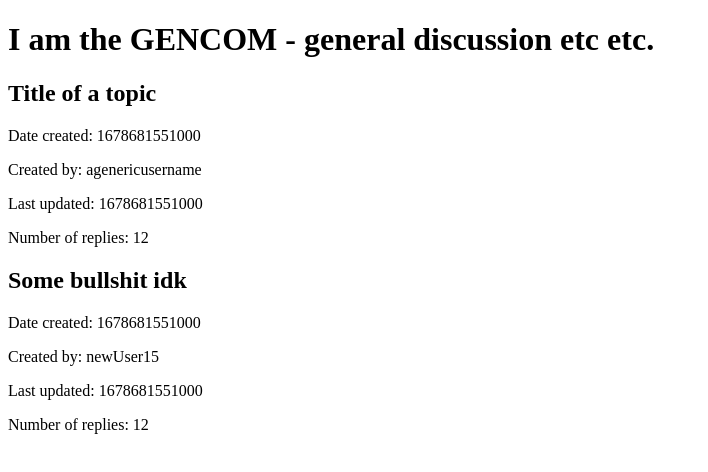
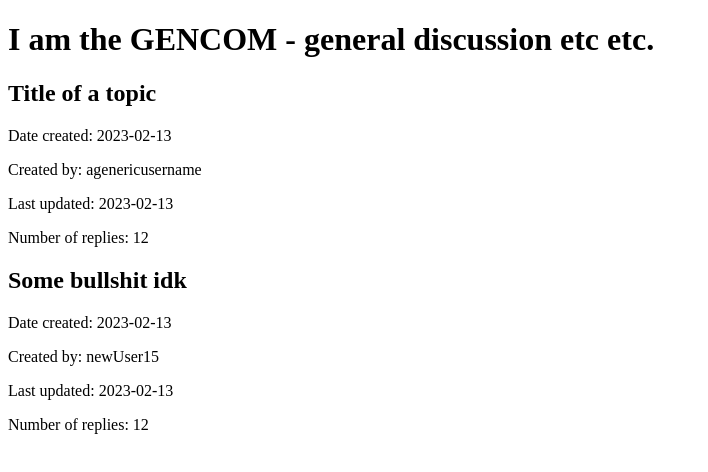
Before and after one commit to clairelist/forum-client, a React (Create React App) app in the folder forum-app/: page / in a window 1280 px wide. Shown: the top 472 px of the page, without its empty margins (0-708 px from the left). Built offline with nearby package versions, Linux system fonts and the light colour scheme.

Commit message:
rudimentary date formattr working

```diff
--- a/forum-app/src/examples/Commitee.js
+++ b/forum-app/src/examples/Commitee.js
@@ -1,13 +1,15 @@
 //I DISPLAY all topics.
 
 //TODO: CREATE A DATE FORMATTER GOD DAMN IT!!!
+//IT IS IN THE UTILS DIRECTORY UNDER SOURCE
 
+import dateFinal from '../utils/dateFormatter';
 import {Topics} from './Topics';
 import {useState, useEffect, useRef} from 'react';
 
 function Commitee () {
     const [topics, setTopics] = useState(Topics); //I can TECHNICALLY be set to an empty array, but react will complain that Topics, above, is an unused variable. But if you comment that import statement out, you cannot display topics, below. WHAT ??? Is my computer HAUNTED???
-    //REMEMBER we must use useRef with useEffect!
+    //So the compiler whines, but somehow the browser is able to figure it out. HUH ???
 
     const fetch = useRef(()=>{}); //I NEED to be initialized as an anon function which yields an empty object! Because of the way we will be using fetch, below...
 
@@ -28,9 +30,9 @@ function Commitee () {
                 return <div className='topics-wrapper' key={topic.id}>
 
                 <h2 className='topic-title'>{topic.title}</h2>
-                <p>Date created: {topic.date_created}</p>
+                <p>Date created: {dateFinal()}</p>
                 <p>Created by: {topic.created_by}</p>
-                <p>Last updated: {topic.last_reply}</p>
+                <p>Last updated: {dateFinal()}</p>
                 <p>Number of replies: {topic.num_replies}</p>
                 </div>
             })}
--- /dev/null
+++ b/forum-app/src/utils/dateFormatter.js
@@ -0,0 +1,19 @@
+//I take in a DATETIME and return it FORMATTED TO BE HUMAN READABLE
+
+//for CREATED topics::
+let today = new Date();
+today.setDate(today.getDate());
+
+let year = today.getFullYear();
+let month = today.getMonth();
+let day = today.getDate();
+
+function addZeros (args) {
+    return args < 10 ? ('0' + args) : args;
+}
+
+function dateFinal(){
+    return year + '-' + addZeros(month) + '-' + addZeros(day);
+}
+
+export default dateFinal;
```
